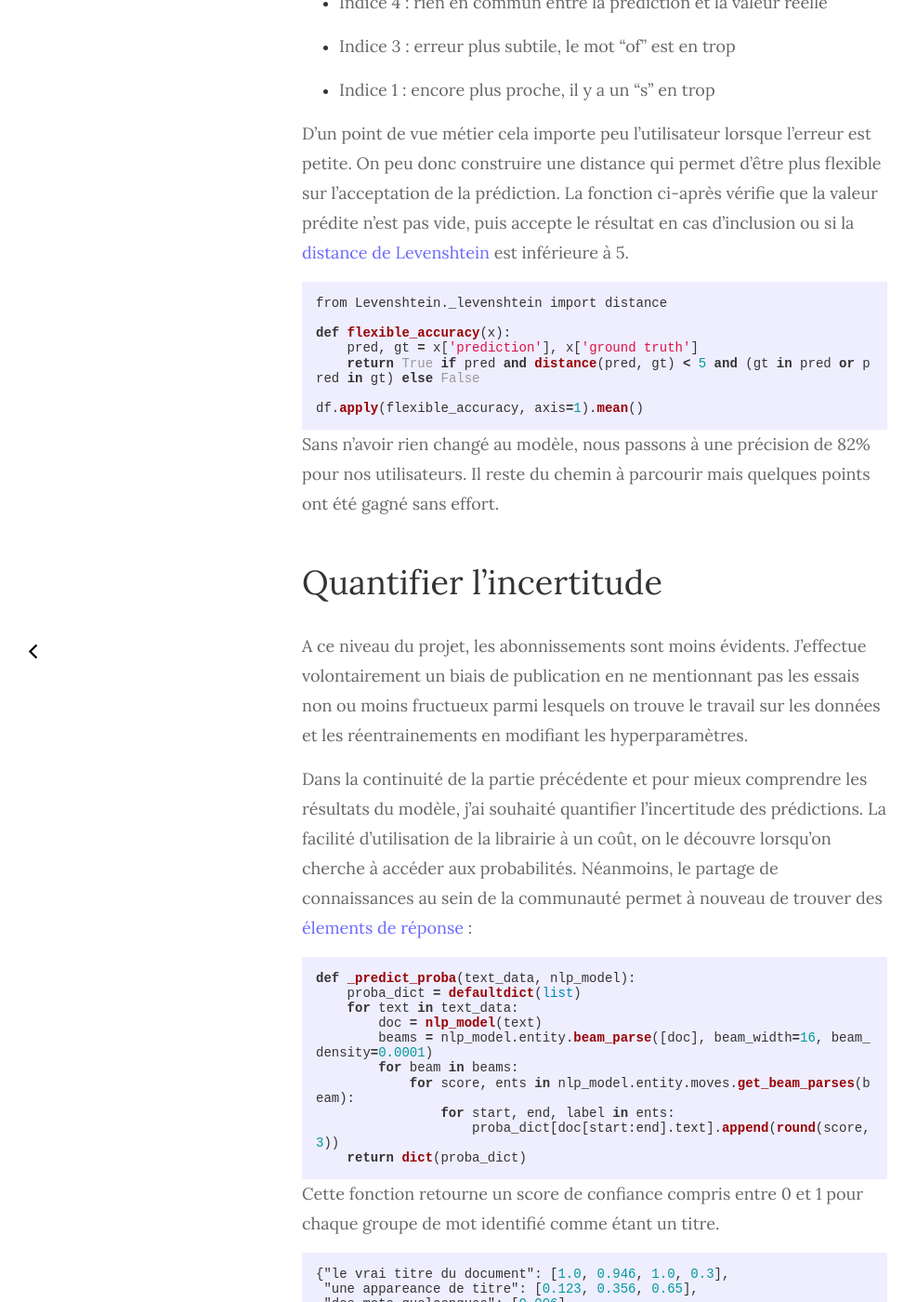
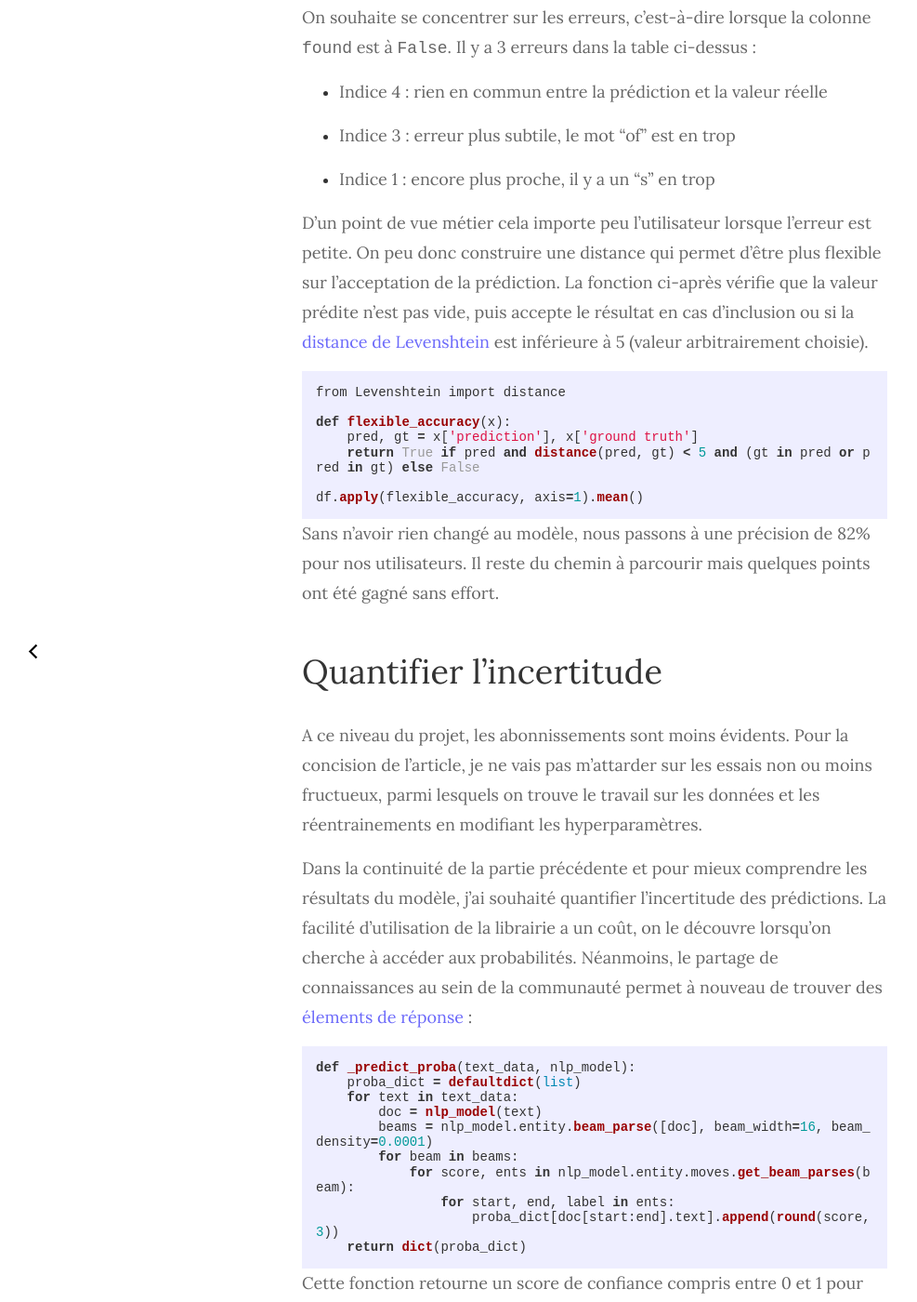
Before and after one commit to Saxamos/Saxamos.github.io, a Jekyll site: the page built from _posts/2020-07-31-fr-improve-spacy-s-ner-performance-through-uncertainty.md, in a window 1280 px wide and 1400 px high, scrolled down 6546 px. Shown: the whole window at 93% size, without its empty margins (0-987 px from the left). Built offline with Jekyll 4.4.1, drawn with Linux system fonts in a browser that asks for light colours; formulas are drawn with MathJax 3; some of the changed text lies outside the part shown.

Commit message:
new tab for link and review fr article spacy

````diff
--- a/Gemfile
+++ b/Gemfile
@@ -6,3 +6,4 @@
 gem 'jekyll-sitemap'
 gem 'jekyll-tagging'
 gem 'jekyll-seo-tag'
+gem 'jekyll-target-blank'
--- a/_config.yml
+++ b/_config.yml
@@ -40,6 +40,7 @@
   - jekyll-sitemap
   - jekyll/tagging
   - jekyll-seo-tag
+  - jekyll-target-blank
 
 
 # Pages Path
--- a/_posts/2020-07-31-fr-improve-spacy-s-ner-performance-through-uncertainty.md
+++ b/_posts/2020-07-31-fr-improve-spacy-s-ner-performance-through-uncertainty.md
@@ -166,10 +169,10 @@
 D'un point de vue métier cela importe peu l'utilisateur lorsque l'erreur est petite. On peu donc construire une
 distance qui permet d'être plus flexible sur l'acceptation de la prédiction. La fonction ci-après vérifie que la
 valeur prédite n'est pas vide, puis accepte le résultat en cas d'inclusion ou si la [distance de
-Levenshtein](https://fr.wikipedia.org/wiki/Distance_de_Levenshtein) est inférieure à 5.
+Levenshtein](https://fr.wikipedia.org/wiki/Distance_de_Levenshtein) est inférieure à 5 (valeur arbitrairement choisie).
 
 ```python
-from Levenshtein._levenshtein import distance
+from Levenshtein import distance
 
 def flexible_accuracy(x):
     pred, gt = x['prediction'], x['ground truth']
@@ -184,12 +187,12 @@
 
 # Quantifier l'incertitude
 
-A ce niveau du projet, les abonnissements sont moins évidents. J'effectue volontairement un biais de publication
-en ne mentionnant pas les essais non ou moins fructueux parmi lesquels on trouve le travail sur les données et les
+A ce niveau du projet, les abonnissements sont moins évidents. Pour la concision de l'article, je ne vais pas
+m'attarder sur les essais non ou moins fructueux, parmi lesquels on trouve le travail sur les données et les
 réentrainements en modifiant les hyperparamètres.
 
 Dans la continuité de la partie précédente et pour mieux comprendre les résultats du modèle, j'ai souhaité
-quantifier l'incertitude des prédictions. La facilité d'utilisation de la librairie à un coût, on le découvre
+quantifier l'incertitude des prédictions. La facilité d'utilisation de la librairie a un coût, on le découvre
 lorsqu'on cherche à accéder aux probabilités. Néanmoins, le partage de connaissances au sein de la
 communauté permet à nouveau de trouver des [élements de réponse](https://github.com/explosion/spaCy/issues/881) :
 
@@ -296,6 +301,6 @@
 nouveaux champs)
 
 - Essayer d'améliorer les performances en moyennant avec un autre modèle NER ([huggingface](https://huggingface.co/)
-or [allennlp](https://allennlp.org/)) lorsque la confiance est basse
+or [allennlp](https://allennlp.org/){:target="_blank"}) lorsque la confiance est basse
 
 - Étudier les erreurs du point de vue de la données : problème d'échantillonage pour les incertitudes élevées ?
````
Also changed, not shown: other parts of _posts/2020-07-31-fr-improve-spacy-s-ner-performance-through-uncertainty.md (+13 -8 lines), README.md.
